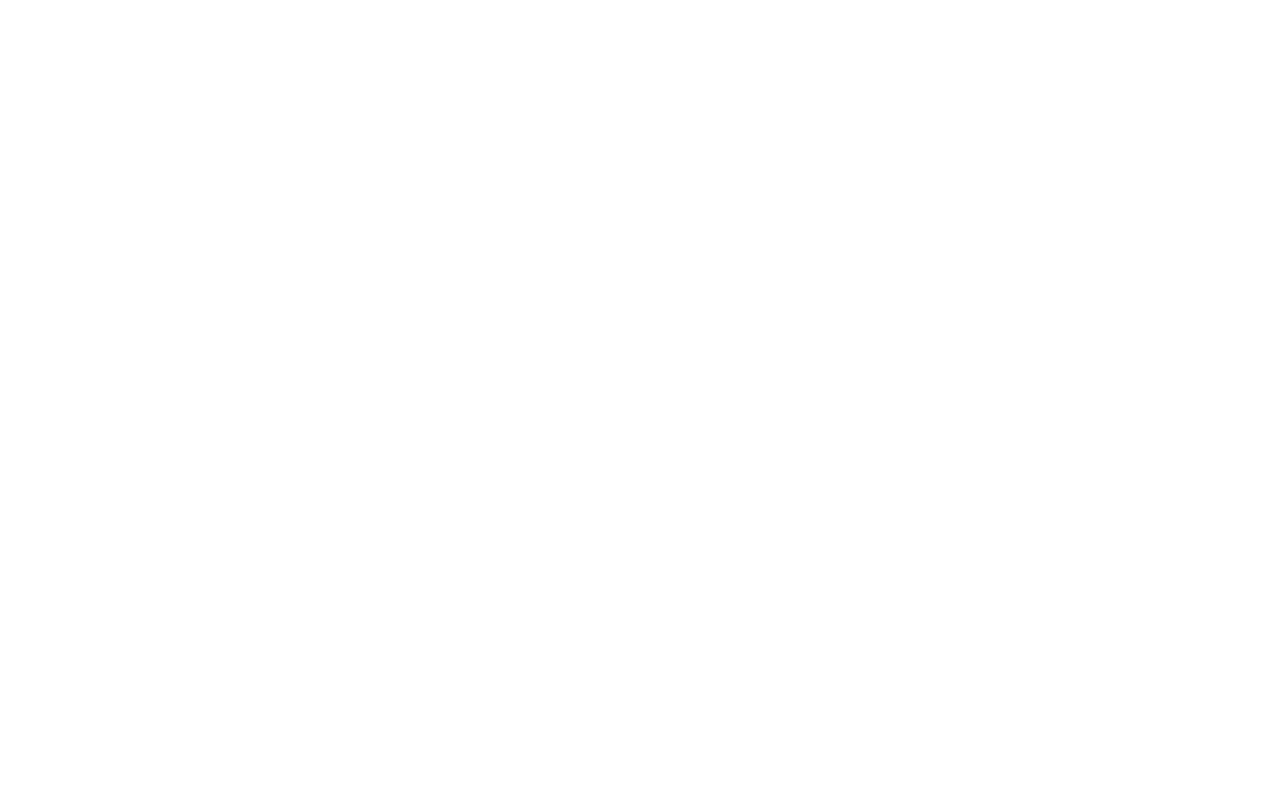
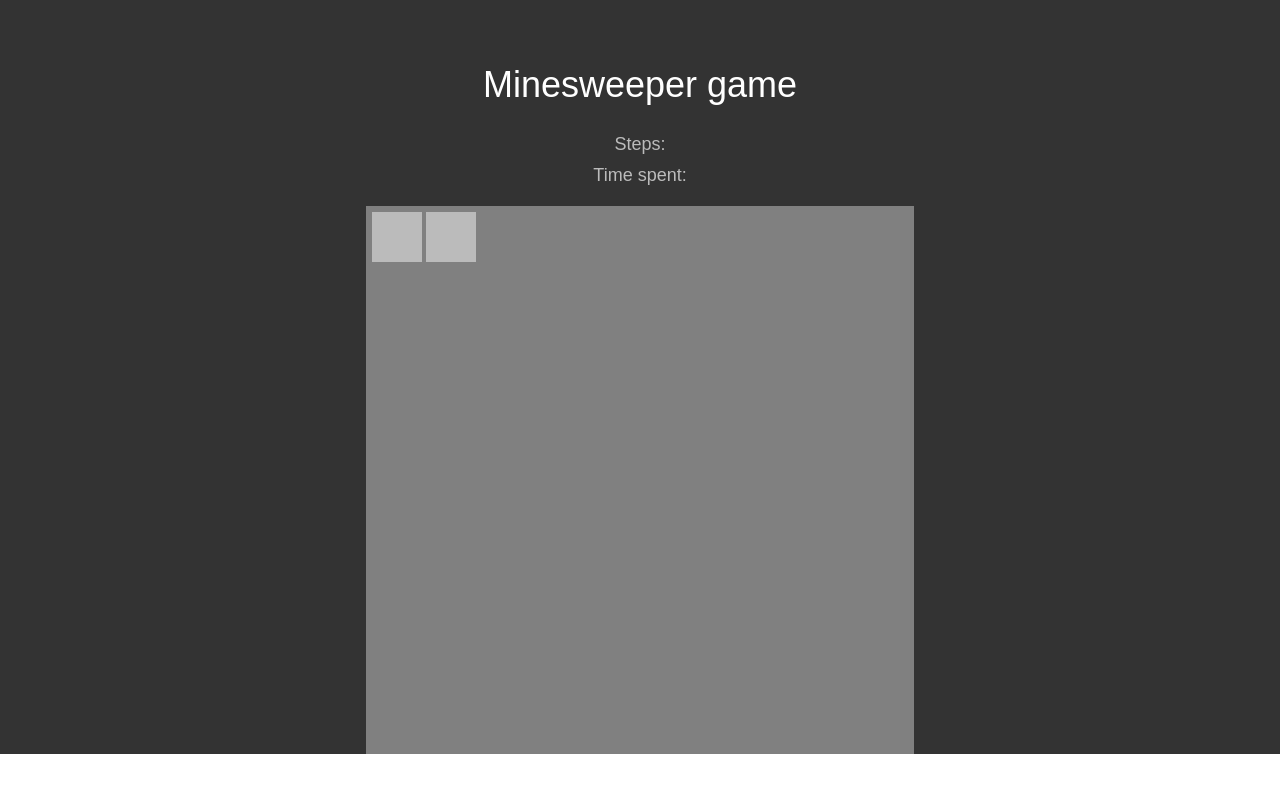
Before and after one commit to BiarezKseniya/JSFE2023Q1, a plain HTML site: page minesweeper/index.html in a window 1280 px wide. Drawn offline with Linux system fonts and the light colour scheme.

Commit message:
feat: add basic html&css layout

```diff
--- a/minesweeper/index.html
+++ b/minesweeper/index.html
@@ -10,6 +10,17 @@
 </head>
 
 <body>
+  <main class="container">
+    <h1 class="title">Minesweeper game</h1>
+    <div class="game-info">
+      <div class="steps"> Steps: </div>
+      <div class="time">Time spent:</div>
+    </div>
+    <div class="board">
+      <div class="cell"></div>
+      <div class="cell"></div>
+    </div>
+  </main>
   <script src="script.js"></script>
 </body>
 
--- a/minesweeper/styles.css
+++ b/minesweeper/styles.css
@@ -0,0 +1,52 @@
+:root {
+  --size: 10;
+}
+
+body {
+  margin: 0;
+}
+
+.container {
+  margin: 0 auto;
+  display: flex;
+  flex-direction: column;
+  align-items: center;
+  justify-content: center;
+  background-color: #333;
+  font-family: sans-serif;
+  font-size: 18px;
+  color: #bbb;
+  gap: 20px;
+}
+
+.title {
+  margin: 4rem 0 0.5rem;
+  text-align: center;
+  font-family: sans-serif;
+  font-weight: 500;
+  color: white;
+}
+
+.game-info {
+  display: flex;
+  flex-direction: column;
+  gap: 10px;
+  align-items: center;
+  justify-content: center;
+}
+
+.board {
+  display: inline-grid;
+  background-color: grey;
+  grid-template-columns: repeat(var(--size), 50px);
+  grid-template-rows: repeat(var(--size), 50px);
+  gap: 4px;
+  border: 6px solid grey;
+  max-width: 80%;
+  user-select: none;
+}
+
+.cell {
+  background-color: #bbb;
+  cursor: pointer;
+}
```
